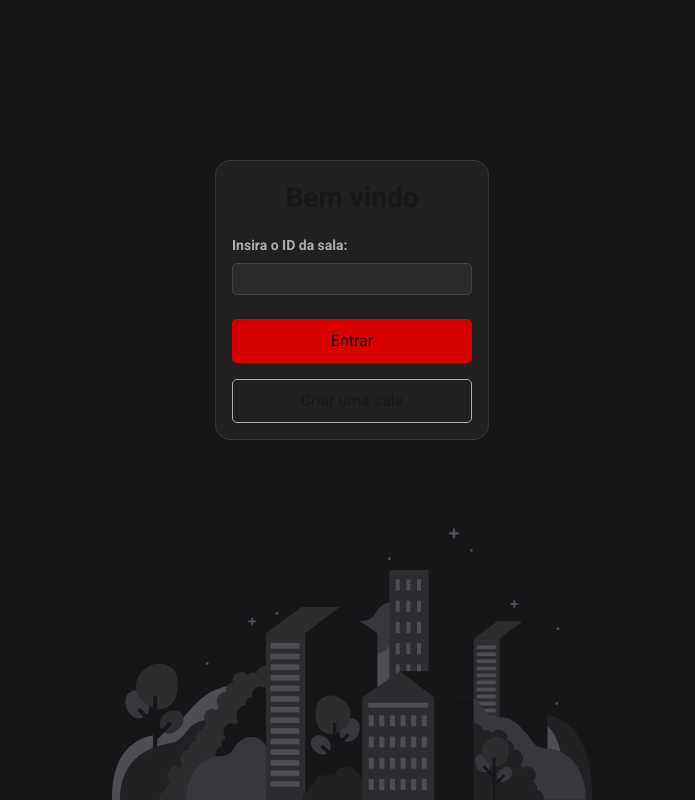
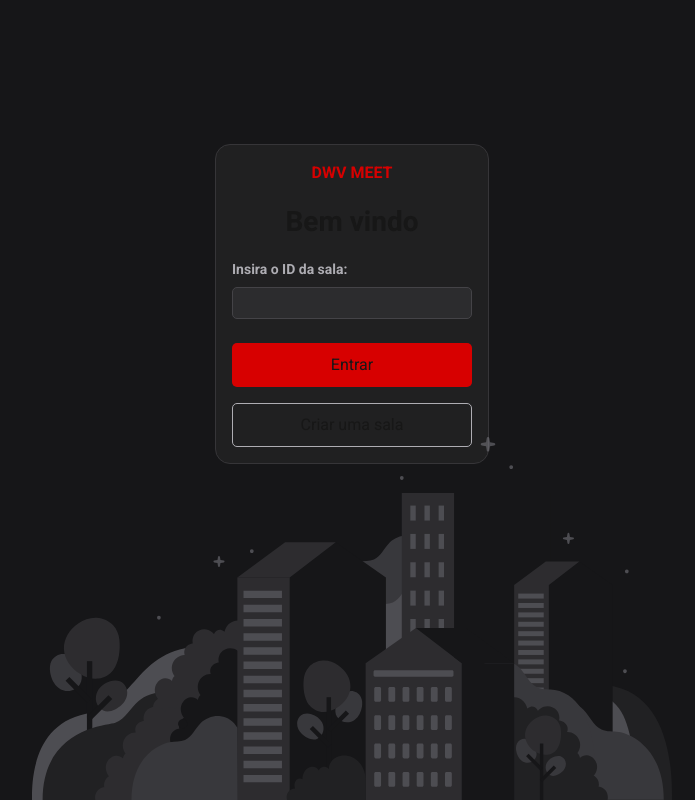
Before and after one commit to 484Irgang/meet-test-peerjs, a Next.js app: page / in a window 1280 px wide. Shown: the whole page, without its empty margins (288-983 px from the left). Built offline with nearby package versions, Linux system fonts and the light colour scheme.

Commit message:
--refactor

```diff
--- a/src/app/page.tsx
+++ b/src/app/page.tsx
@@ -1,7 +1,8 @@
 export default function Home() {
   return (
     <div className="w-full h-full bg-dark-300 flex flex-1 items-center flex-col relative">
-      <div className="mt-[20vh] p-4 rounded-lg bg-dark-200 flex items-center justify-center flex-col gap-y-4 border border-neutral-1000">
+      <div className="mt-[18vh] p-4 rounded-lg bg-dark-200 flex items-center justify-center flex-col gap-y-4 border border-neutral-1000">
+        <h1 className="font-bold text-brand-600">DWV MEET</h1>
         <h1 className="text-[1.75rem] font-bold">Bem vindo</h1>
         <div className="w-full min-w-60 flex flex-col gap-y-2">
           <p className="font-bold text-sm text-neutral-400">
@@ -21,7 +22,7 @@ export default function Home() {
       </div>
       <img
         alt="background"
-        className="absolute bottom-0 w-full max-w-[30rem] object-contain opacity-50"
+        className="absolute bottom-0 w-full max-w-[40rem] object-contain opacity-50"
         src="background_gray.svg"
       />
     </div>
```
